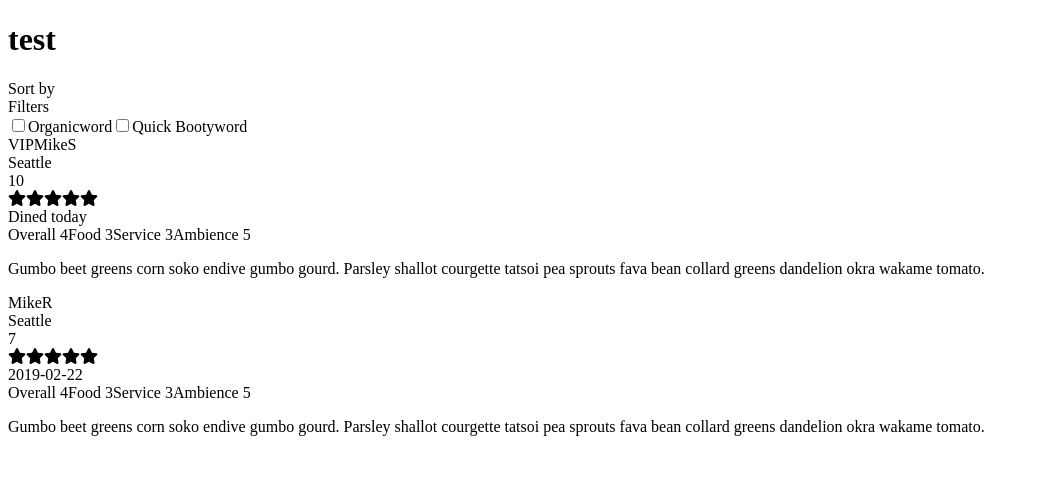
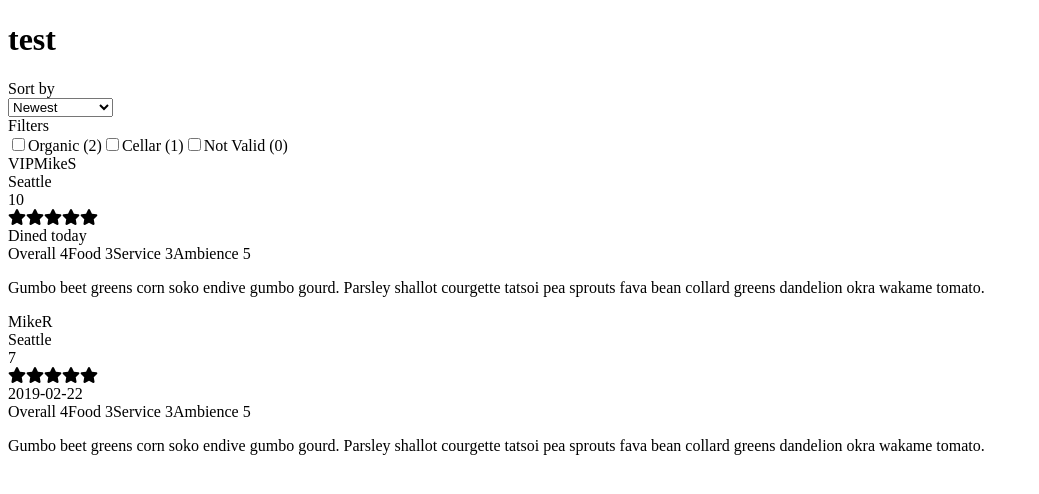
Before and after one commit to br0kentable/Review-Module, a React app: page / in a window 1280 px wide. Shown: the top 494 px of the page, without its empty margins (0-1039 px from the left). Built offline with nearby package versions, Linux system fonts and the light colour scheme; the HTML template or start-up script is replaced by a standard one.

Commit message:
Sort reviews by tags

```diff
--- a/client/src/components/App.jsx
+++ b/client/src/components/App.jsx
@@ -12,28 +12,54 @@ class App extends React.Component {
   constructor(props) {
     super(props);
     this.state = {
-      reviews: [{ "id": 1, "userId": 42, "restaurantId": "thfUjkN4Tv", "reviewDate": "2019-02-21", "text": "Gumbo beet greens corn soko endive gumbo gourd. Parsley shallot courgette tatsoi pea sprouts fava bean collard greens dandelion okra wakame tomato.", "tags": "Vibrant Bar Scene, Organic, Quick Bite, Open Kitchen, Cellar, Couples, Vegan", "overallScore": 4, "foodScore": 3, "serviceScore": 3, "ambienceScore": 5, "valueScore": 4, "noise": 1, "recommend": "Y", "createdAt": "2019-02-15T20:26:17.000Z", "updatedAt": "2019-02-15T20:26:17.000Z",
-      "user":{"id":38,"username":"MikeS","location":"Seattle","vip":"Yes", "reviewNumber":10}},
-      { "id": 2, "userId": 34, "restaurantId": "thfUjkN4Tv", "reviewDate": "2019-02-22", "text": "Gumbo beet greens corn soko endive gumbo gourd. Parsley shallot courgette tatsoi pea sprouts fava bean collard greens dandelion okra wakame tomato.", "tags": "Vibrant Bar Scene, Organic, Quick Bite, Open Kitchen, Cellar, Couples, Vegan", "overallScore": 4, "foodScore": 3, "serviceScore": 3, "ambienceScore": 5, "valueScore": 4, "noise": 1, "recommend": "Y", "createdAt": "2019-02-15T20:26:17.000Z", "updatedAt": "2019-02-15T20:26:17.000Z",
-      "user":{"id":34,"username":"MikeR","location":"Seattle","vip":"No", "reviewNumber":7}}],
-      filteredReviews: [{ "id": 1, "userId": 42, "restaurantId": "thfUjkN4Tv", "reviewDate": "2019-02-21", "text": "Gumbo beet greens corn soko endive gumbo gourd. Parsley shallot courgette tatsoi pea sprouts fava bean collard greens dandelion okra wakame tomato.", "tags": "Vibrant Bar Scene, Organic, Quick Bite, Open Kitchen, Cellar, Couples, Vegan", "overallScore": 4, "foodScore": 3, "serviceScore": 3, "ambienceScore": 5, "valueScore": 4, "noise": 1, "recommend": "Y", "createdAt": "2019-02-15T20:26:17.000Z", "updatedAt": "2019-02-15T20:26:17.000Z",
-      "user":{"id":38,"username":"MikeS","location":"Seattle","vip":"Yes", "reviewNumber":10}},
-      { "id": 2, "userId": 34, "restaurantId": "thfUjkN4Tv", "reviewDate": "2019-02-22", "text": "Gumbo beet greens corn soko endive gumbo gourd. Parsley shallot courgette tatsoi pea sprouts fava bean collard greens dandelion okra wakame tomato.", "tags": "Vibrant Bar Scene, Organic, Quick Bite, Open Kitchen, Cellar, Couples, Vegan", "overallScore": 4, "foodScore": 3, "serviceScore": 3, "ambienceScore": 5, "valueScore": 4, "noise": 1, "recommend": "Y", "createdAt": "2019-02-15T20:26:17.000Z", "updatedAt": "2019-02-15T20:26:17.000Z",
-      "user":{"id":34,"username":"MikeR","location":"Seattle","vip":"No", "reviewNumber":7}}],
-      popularTags: ['Organic', 'Quick Booty'],
+      reviews: [{
+        "id": 1, "userId": 42, "restaurantId": "thfUjkN4Tv", "reviewDate": "2019-02-21", "text": "Gumbo beet greens corn soko endive gumbo gourd. Parsley shallot courgette tatsoi pea sprouts fava bean collard greens dandelion okra wakame tomato.", "tags": "Vibrant Bar Scene, Organic, Quick Bite, Open Kitchen, Cellar, Couples, Vegan", "overallScore": 4, "foodScore": 3, "serviceScore": 3, "ambienceScore": 5, "valueScore": 4, "noise": 1, "recommend": "Y", "createdAt": "2019-02-15T20:26:17.000Z", "updatedAt": "2019-02-15T20:26:17.000Z",
+        "user": { "id": 38, "username": "MikeS", "location": "Seattle", "vip": "Yes", "reviewNumber": 10 }
+      },
+      {
+        "id": 2, "userId": 34, "restaurantId": "thfUjkN4Tv", "reviewDate": "2019-02-22", "text": "Gumbo beet greens corn soko endive gumbo gourd. Parsley shallot courgette tatsoi pea sprouts fava bean collard greens dandelion okra wakame tomato.", "tags": "Vibrant Bar Scene, Organic, Quick Bite, Open Kitchen, Couples, Vegan", "overallScore": 4, "foodScore": 3, "serviceScore": 3, "ambienceScore": 5, "valueScore": 4, "noise": 1, "recommend": "Y", "createdAt": "2019-02-15T20:26:17.000Z", "updatedAt": "2019-02-15T20:26:17.000Z",
+        "user": { "id": 34, "username": "MikeR", "location": "Seattle", "vip": "No", "reviewNumber": 7 }
+      }],
+      filteredReviews: [{
+        "id": 1, "userId": 42, "restaurantId": "thfUjkN4Tv", "reviewDate": "2019-02-21", "text": "Gumbo beet greens corn soko endive gumbo gourd. Parsley shallot courgette tatsoi pea sprouts fava bean collard greens dandelion okra wakame tomato.", "tags": "Vibrant Bar Scene, Organic, Quick Bite, Open Kitchen, Cellar, Couples, Vegan", "overallScore": 4, "foodScore": 3, "serviceScore": 3, "ambienceScore": 5, "valueScore": 4, "noise": 1, "recommend": "Y", "createdAt": "2019-02-15T20:26:17.000Z", "updatedAt": "2019-02-15T20:26:17.000Z",
+        "user": { "id": 38, "username": "MikeS", "location": "Seattle", "vip": "Yes", "reviewNumber": 10 }
+      },
+      {
+        "id": 2, "userId": 34, "restaurantId": "thfUjkN4Tv", "reviewDate": "2019-02-22", "text": "Gumbo beet greens corn soko endive gumbo gourd. Parsley shallot courgette tatsoi pea sprouts fava bean collard greens dandelion okra wakame tomato.", "tags": "Vibrant Bar Scene, Organic, Quick Bite, Open Kitchen, Couples, Vegan", "overallScore": 4, "foodScore": 3, "serviceScore": 3, "ambienceScore": 5, "valueScore": 4, "noise": 1, "recommend": "Y", "createdAt": "2019-02-15T20:26:17.000Z", "updatedAt": "2019-02-15T20:26:17.000Z",
+        "user": { "id": 34, "username": "MikeR", "location": "Seattle", "vip": "No", "reviewNumber": 7 }
+      }],
+      popularTags: ['Organic', 'Cellar', 'Not Valid'],
       checkedTags: []
     };
     this.filterByTag = this.filterByTag.bind(this);
   }
 
-  filterByTag(e){
-    if (e.target.checked){
+  filterByTag(e) {
+    if (e.target.checked) {
+      // console.log(e.target.checked)
       this.setState({
-        checkedTags: this.state.checkedTags.concat([e.target.labels[0].id]),
-        filteredReviews: this.state.reviews.filter((review)=> {
-          return this.state.checkedTags.every((tag)=> review.tags.indexOf(tag) > -1);
+        checkedTags: this.state.checkedTags.concat([e.target.labels[0].id])
+      });
+    } else if (e.target.checked === false) {
+      var removeTag = this.state.checkedTags.slice();
+      removeTag.splice(removeTag.indexOf(e.target.labels[0].id), 1);
+      // console.log(e.target.labels[0].id)
+      this.setState({
+        checkedTags: removeTag
+      });
+    }
+  }
+
+  componentDidUpdate(prevProps, prevState) {
+
+    // console.log('previous: ', prevState.checkedTags)
+    // console.log('current: ', this.state.checkedTags)
+    if (this.state.checkedTags.length !== prevState.checkedTags.length) {
+      this.setState({
+        filteredReviews: this.state.reviews.filter((review) => {
+          return this.state.checkedTags.every((tag) => review.tags.indexOf(tag) >= 0);
         })
-      }, ()=>{console.log(this.state.filteredReviews)});
+      });
     }
   }
 
@@ -52,7 +78,7 @@ class App extends React.Component {
     return (
       <div>
         <h1>test</h1>
-        <TagsSorting tagList={this.state.popularTags} filterByTag={this.filterByTag} reviewNumber={this.state.reviews}/>
+        <TagsSorting tagList={this.state.popularTags} filterByTag={this.filterByTag} reviewNumber={this.state.filteredReviews} />
         {mappedReviews}
       </div>
     );
--- a/client/src/components/TagsSorting.jsx
+++ b/client/src/components/TagsSorting.jsx
@@ -8,9 +8,9 @@ const TagsSorting = (props) => {
   if (tagList.length > 0) {
     filtersSection = tagList.map((tag, i) =>
       <span key={'filterTag' + i} className="filterTag">
-        <input type="checkbox" id={'reviewFilter' + i} onClick={(e)=>{e.persist(); props.filterByTag(e)}}/>
+        <input type="checkbox" id={'reviewFilter' + i} onClick={(e) => { e.persist(); props.filterByTag(e) }} />
         <label id={tag} htmlFor={'reviewFilter' + i}>
-          <span className="filterTagOption">{tag + 'word'}</span>
+          <span className="filterTagOption">{`${tag} (${props.reviewNumber.filter((review) => review.tags.includes(tag)).length})`}</span>
         </label>
       </span>
     );
@@ -20,10 +20,19 @@ const TagsSorting = (props) => {
     <div className="tagsSorting">
       <div className="dropdownLabel">Sort by</div>
       <div className="dropdownMenu">
+        <select name="dropdownSorting" id="dropdownSorting">
+        {/* <div>
+          <input type="radio" name="newest" id="newest"/>
+          <label htmlFor="newest">Newest</label>
+        </div> */}
+          <option value="Newest">Newest</option>
+          <option value="Highest rating">Highest rating</option>
+          <option value="Lowest rating">Lowest rating</option>
+        </select>
       </div>
       <div className="filtersLabel">Filters</div>
       <div className="filtersSection">
-      {filtersSection}
+        {filtersSection}
       </div>
     </div>
   )
```
